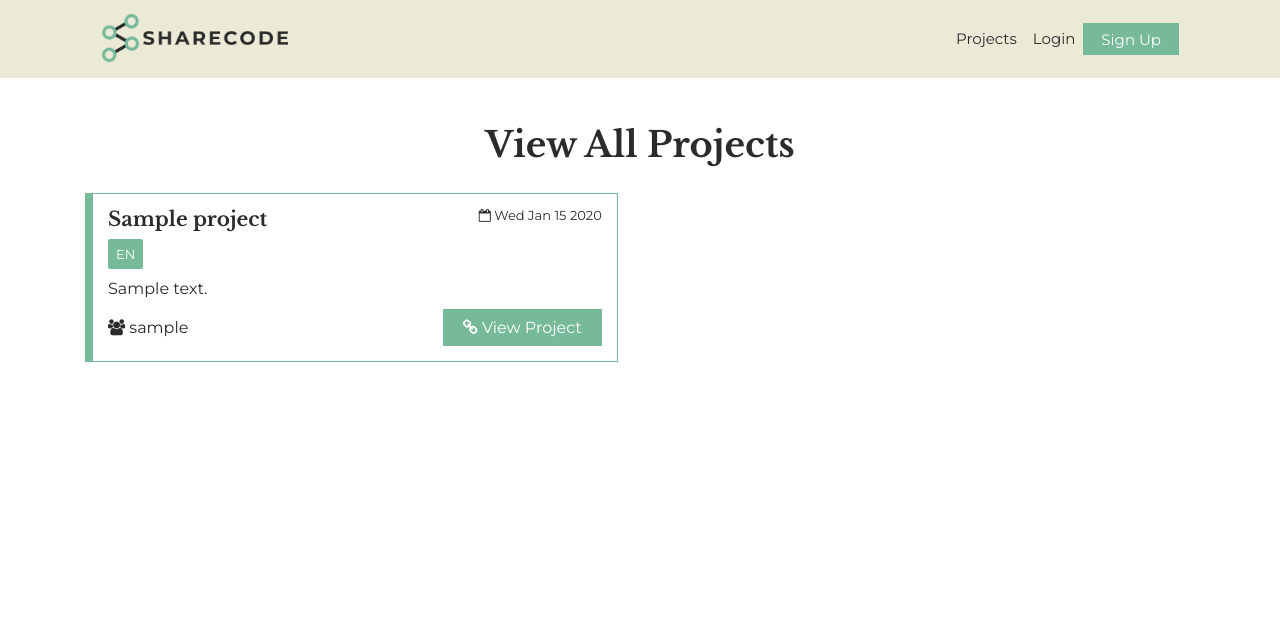
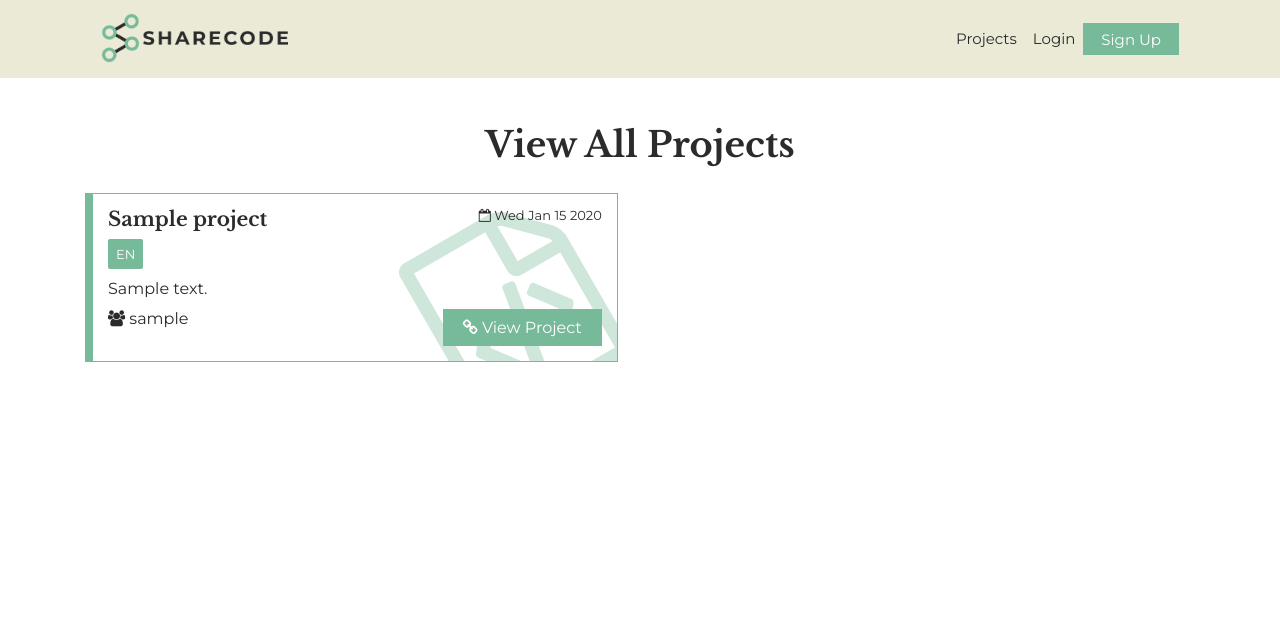
Before and after one commit to amirsaranBIH/sharecode, a Node server app: page /projects in a window 1280 px wide. Shown: the top 634 px of the page. Run offline with Node 20, Linux system fonts and the light colour scheme; tables that the repository leaves empty hold one stand-in row (values such as "Sample post"); some libraries are stand-ins or nearby versions.

Commit message:
Added background icon to project elements

```diff
--- a/public/stylesheets/modules/_project.css
+++ b/public/stylesheets/modules/_project.css
@@ -66,6 +66,8 @@
 }
 
 .project {
+  position: relative;
+  overflow: hidden;
   flex-basis: 48%;
   padding: 15px;
   border: 1px solid var(--green);
@@ -138,3 +140,15 @@
 .contributors-list button, .delete-project button {
   background-color: var(--alert);
 }
+
+.project-bg-icon {
+  position: absolute;
+  top: 20px;
+  right: 20px;
+  color: var(--green);
+  font-size: 12em;
+  transform: rotateZ(-30deg);
+  z-index: -1;
+  opacity: .35;
+  user-select: none;
+}
--- a/views/project/index.ejs
+++ b/views/project/index.ejs
@@ -26,6 +26,7 @@
             <a href="/project/<%= project._id %>" class="button"><i class="fa fa-link"></i> View Project</a>
           </div>
         </div>
+        <i class="project-bg-icon fa fa-file-code-o"></i>
       </div>
     <% }); %>
   </section>
```
